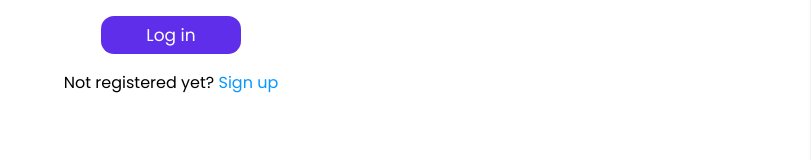
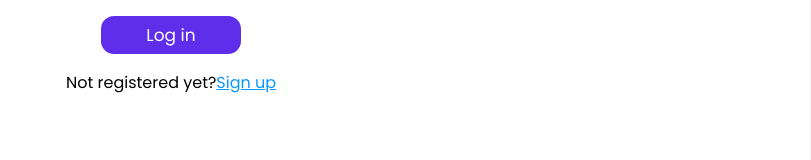
Before and after one commit to TheStrikeM/pern-shop, a React (Create React App) app in the folder client/: page /login in a window 1280 px wide. Shown: the part 595-755 px from the top of the page, without its empty margins (469-1280 px from the left). Built offline with nearby package versions, Linux system fonts and the light colour scheme; no server answers.

Commit message:
Add fix in register and login

```diff
--- a/client/src/components/login/index.tsx
+++ b/client/src/components/login/index.tsx
@@ -2,6 +2,7 @@ import React from 'react'
 import './login.sass'
 import LoginForm from "./LoginForm"
 import loginImg from '../../assets/Login.svg'
+import { Link } from 'react-router-dom';
 
 const Login = ({onLogin}: {onLogin: Function}) => {
     return (
@@ -9,7 +10,10 @@ const Login = ({onLogin}: {onLogin: Function}) => {
             <div className="login">
                 <img src={loginImg} alt=""/>
                 <LoginForm onLogin={onLogin} />
-                <p className={"login__message"}>Not registered yet? <span className={"default-link"}>Sign up</span></p>
+                <p className={"login__message"}>
+                    Not registered yet?
+                    <Link to={"register"} className={"default-link"}>Sign up</Link>
+                </p>
             </div>
         </div>
     );
--- a/client/src/components/register/index.tsx
+++ b/client/src/components/register/index.tsx
@@ -2,6 +2,7 @@ import React from 'react'
 import './register.sass'
 import RegisterForm from "./RegisterForm"
 import registerImg from '../../assets/Register.svg'
+import { Link } from 'react-router-dom';
 
 const Register = ({onRegister}: {onRegister: Function}) => {
     return (
@@ -9,7 +10,10 @@ const Register = ({onRegister}: {onRegister: Function}) => {
             <div className="reg">
                 <img src={registerImg} alt=""/>
                 <RegisterForm onRegister={onRegister} />
-                <p className={"reg__message"}>Already registered? <span className={"default-link"}>Log in</span></p>
+                <p className={"reg__message"}>
+                    Already registered?
+                    <Link to={"login"} className={"default-link"}>Log in</Link>
+                </p>
             </div>
         </div>
     );
```
